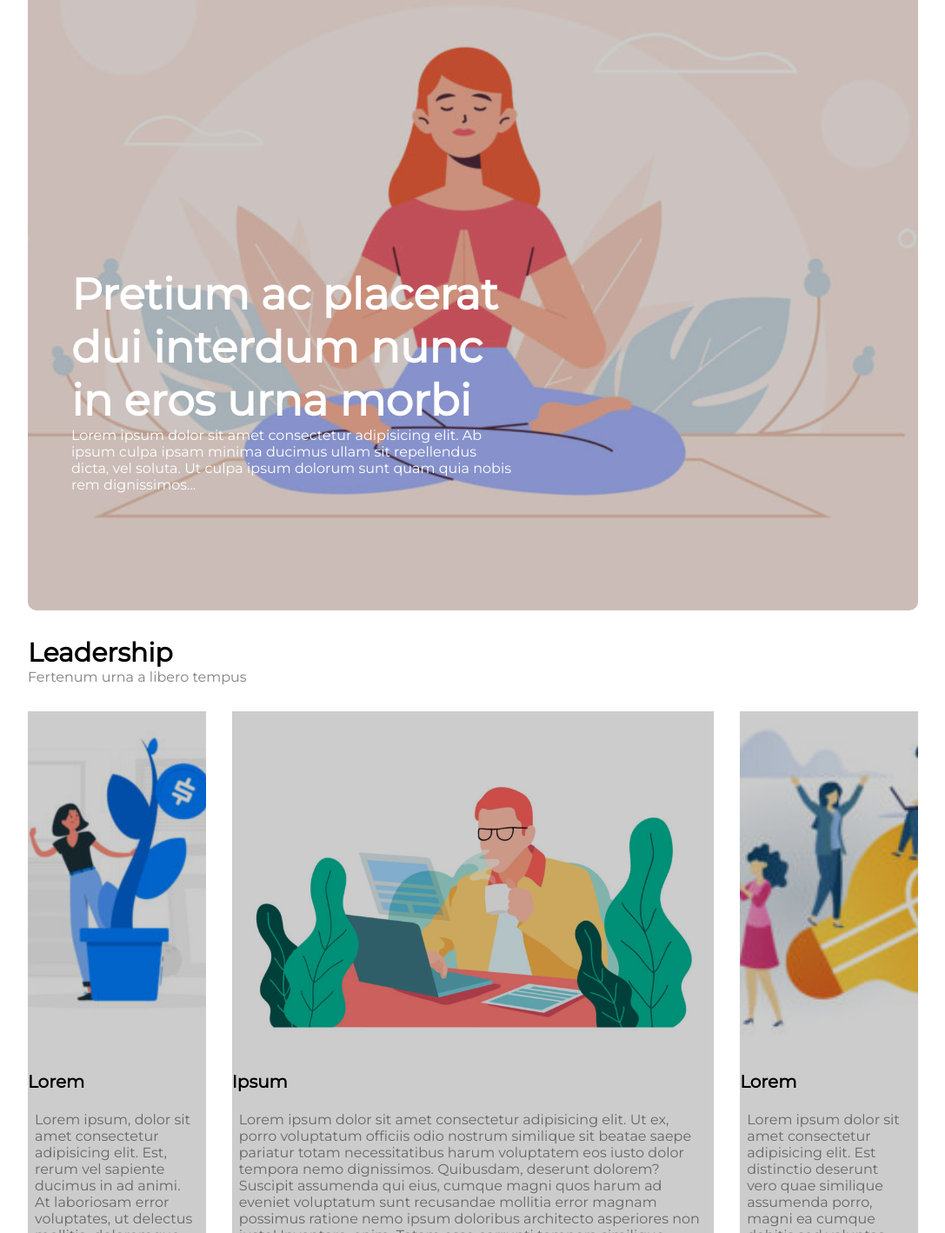
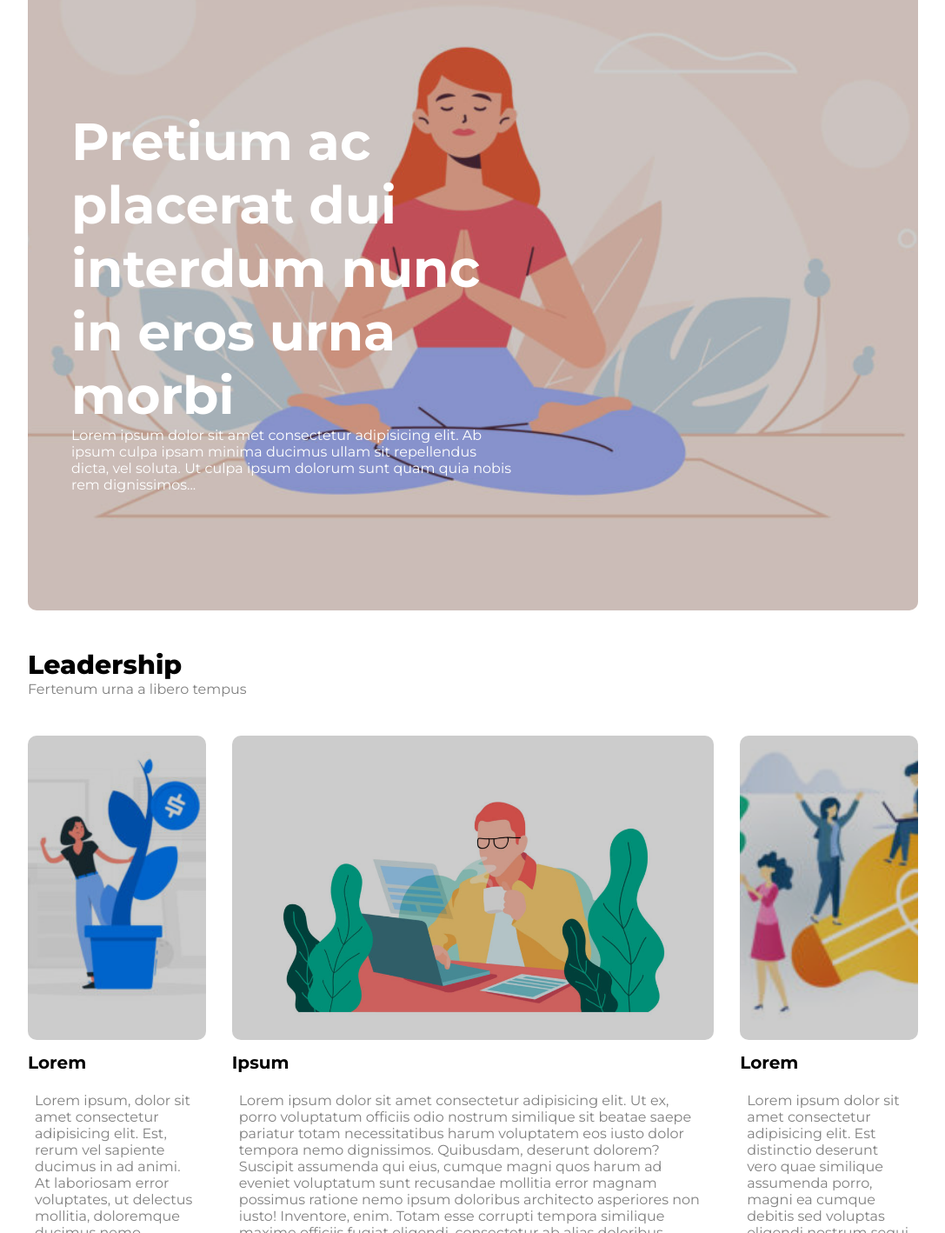
Before and after one commit to Riccardo-Grasso/htmlcss-wp, a plain HTML site: page index.html in a window 1280 px wide. Shown: the part 320-1738 px from the top of the page at 87% size, without its empty margins (96-1183 px from the left). Drawn offline with Linux system fonts and the light colour scheme.

Commit message:
Versione finale 2.0

```diff
--- a/css/styles.css
+++ b/css/styles.css
@@ -74,11 +74,16 @@ nav ul li a{
 }
 
 .section-1-text h2 {
-    font-size: 50px;
+    font-size: 60px;
+    font-weight: 700;
 }
 
 .section-2 {
     margin-bottom: 20px;
+}
+
+.section-2-top {
+    padding: 14px 0;
 }
 
 .clearfix::after {
@@ -93,6 +98,7 @@ nav ul li a{
 
 .section-2-top h1 {
     font-size: 30px;
+    font-weight: 800;
 }
 
 .float-left {
@@ -129,16 +135,17 @@ section.float-left {
 }
 
 .img-height {
-    height: 400px;
+    height: 350px;
+    position: relative;
 }
 
 .img-overlay::before {
     content: "";
     display: block;
     position: absolute;
-    left: 0; right: 0; top: 0; bottom: 250px;
+    left: 0; right: 0; top: 0; bottom: 0px;
     background-color: rgba(0, 0, 0, .2);
-    overflow: hidden;
+    border-radius: 10px;
 }
 
 aside p {
--- a/index.html
+++ b/index.html
@@ -3,6 +3,9 @@
     <head>
         <meta charset="UTF-8">
         <link rel="stylesheet" href="css/styles.css">
+        <link rel="preconnect" href="https://fonts.googleapis.com">
+        <link rel="preconnect" href="https://fonts.gstatic.com" crossorigin>
+        <link href="https://fonts.googleapis.com/css2?family=Montserrat:wght@700;800&display=swap" rel="stylesheet">
         <link rel="preconnect" href="https://fonts.googleapis.com">
         <link rel="preconnect" href="https://fonts.gstatic.com" crossorigin>
         <link href="https://fonts.googleapis.com/css2?family=Montserrat&display=swap" rel="stylesheet">
```
